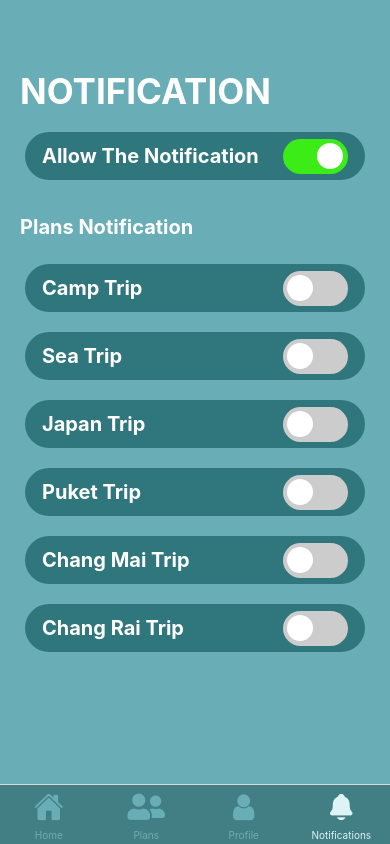
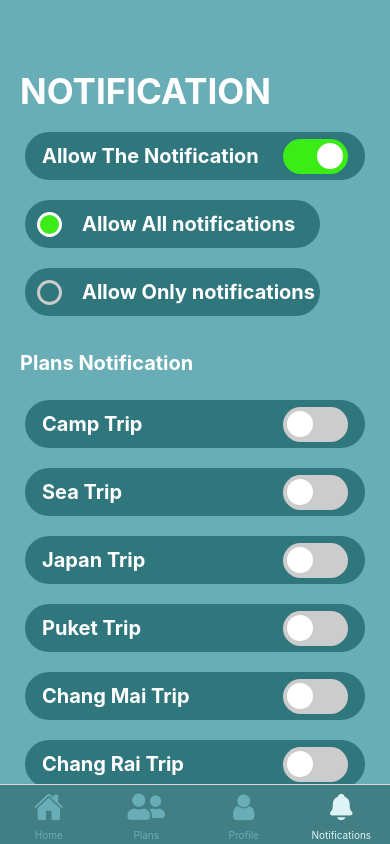
Before and after one commit to Sousettia/ReactNativeFinalProject, a React Native app: screen /Notifications in a window 390 px wide. Both pictures are taken after a click on the element 315 px from the left and 156 px from the top of the page. Built offline with nearby package versions, Linux system fonts and the light colour scheme.

Commit message:
Add_Dropdown_NotificationScreen

```diff
--- a/Screens/NotificationScreen.tsx
+++ b/Screens/NotificationScreen.tsx
@@ -3,6 +3,8 @@ import { View, Text, StyleSheet, TouchableOpacity } from "react-native";
 
 const NotificationScreen = () => {
   const [isEnabled, setIsEnabled] = useState(false);
+  const [tripStates, setTripStates] = useState({});
+  const [notificationPreference, setNotificationPreference] = useState("all");
 
   const tripNotifications = [
     "Camp Trip",
@@ -13,17 +15,27 @@ const NotificationScreen = () => {
     "Chang Rai Trip",
   ];
 
-  const [tripStates, setTripStates] = useState(
-    tripNotifications.reduce((acc, trip) => ({ ...acc, [trip]: false }), {})
-  );
+  React.useEffect(() => {
+    const initialStates = tripNotifications.reduce(
+      (acc, trip) => ({ ...acc, [trip]: false }),
+      {}
+    );
+    setTripStates(initialStates);
+  }, []);
 
-  const toggleMainSwitch = () => setIsEnabled((prev) => !prev);
+  const toggleMainSwitch = () => {
+    setIsEnabled((prev) => !prev);
+  };
 
   const toggleTripSwitch = (trip) => {
     setTripStates((prev) => ({
       ...prev,
       [trip]: !prev[trip],
     }));
+  };
+
+  const selectNotificationPreference = (preference) => {
+    setNotificationPreference(preference);
   };
 
   return (
@@ -41,6 +53,39 @@ const NotificationScreen = () => {
         </TouchableOpacity>
       </View>
 
+      {isEnabled && (
+        <View style={styles.dropdown}>
+          <TouchableOpacity
+            style={styles.radioButton}
+            onPress={() => selectNotificationPreference("all")}
+          >
+            <View
+              style={[
+                styles.radioCircle,
+                notificationPreference === "all" && styles.selected,
+              ]}
+            />
+          </TouchableOpacity>
+          <Text style={styles.dropdownText}>Allow All notifications</Text>
+        </View>
+      )}
+      {isEnabled && (
+        <View style={styles.dropdown}>
+          <TouchableOpacity
+            style={styles.radioButton}
+            onPress={() => selectNotificationPreference("mentions")}
+          >
+            <View
+              style={[
+                styles.radioCircle,
+                notificationPreference === "mentions" && styles.selected,
+              ]}
+            />
+          </TouchableOpacity>
+          <Text style={styles.dropdownText}>Allow Only notifications</Text>
+        </View>
+      )}
+
       <Text style={styles.text}>Plans Notification</Text>
       {tripNotifications.map((trip, index) => (
         <View key={index} style={styles.viewSetUp}>
@@ -49,8 +94,12 @@ const NotificationScreen = () => {
             style={[styles.togglerWrapper, tripStates[trip] && styles.togglerActive]}
             onPress={() => toggleTripSwitch(trip)}
           >
-            <View style={[styles.togglerSlider, tripStates[trip] && styles.sliderActive]}>
-              <View style={[styles.togglerKnob, tripStates[trip] && styles.knobActive]} />
+            <View
+              style={[styles.togglerSlider, tripStates[trip] && styles.sliderActive]}
+            >
+              <View
+                style={[styles.togglerKnob, tripStates[trip] && styles.knobActive]}
+              />
             </View>
           </TouchableOpacity>
         </View>
@@ -109,9 +158,9 @@ const styles = StyleSheet.create({
     height: 35,
     borderRadius: 20,
     backgroundColor: "#ccc",
-    justifyContent: 'center',
+    justifyContent: "center",
     padding: 2,
-    position: 'relative',
+    position: "relative",
   },
   togglerActive: {
     backgroundColor: "#3BEC17",
@@ -119,12 +168,12 @@ const styles = StyleSheet.create({
   togglerSlider: {
     marginTop: 15,
     marginBottom: 15,
-    width: '100%',
-    height: '100%',
+    width: "100%",
+    height: "100%",
     borderRadius: 15,
     backgroundColor: "#ccc",
-    position: 'relative',
-    justifyContent: 'center',
+    position: "relative",
+    justifyContent: "center",
   },
   sliderActive: {
     backgroundColor: "#3BEC17",
@@ -135,9 +184,46 @@ const styles = StyleSheet.create({
     height: 26,
     backgroundColor: "#ffffff",
     borderRadius: 13,
-    position: 'absolute',
+    position: "absolute",
   },
   knobActive: {
     transform: [{ translateX: 30 }],
   },
+  dropdown: {
+    backgroundColor: "#30777d",
+    flexDirection: "row",
+    alignItems: "center",
+    marginTop: 10,
+    marginBottom: 10,
+    marginLeft: 5,
+    marginRight: 50,
+    borderRadius: 25,
+    padding: 2,
+  },
+  dropdownText: {
+    color: "#ffffff",
+    fontWeight: "bold",
+    fontSize: 20,
+    marginLeft: 5,
+    marginTop: 10,
+    marginBottom: 10,
+    flex: 1,
+  },
+  radioButton: {
+    marginRight: 15,
+  },
+  radioCircle: {
+    marginLeft: 10,
+    width: 25,
+    height: 25,
+    borderRadius: 15,
+    borderWidth: 3,
+    borderColor: "#ccc",
+    alignItems: "center",
+    justifyContent: "center",
+  },
+  selected: {
+    backgroundColor: "#3BEC17",
+    borderColor: "#ffffff",
+  },
 });
```
